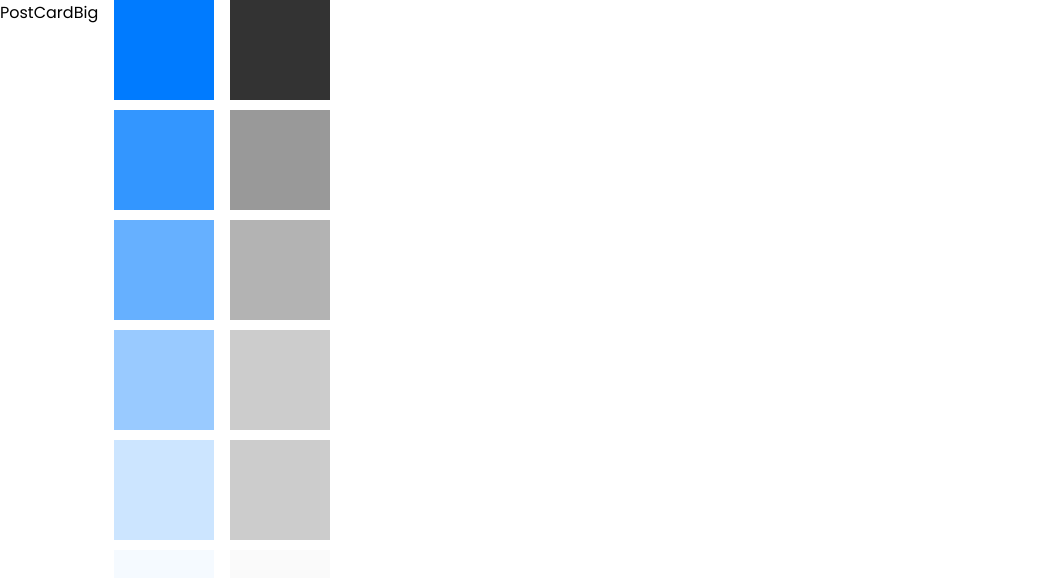
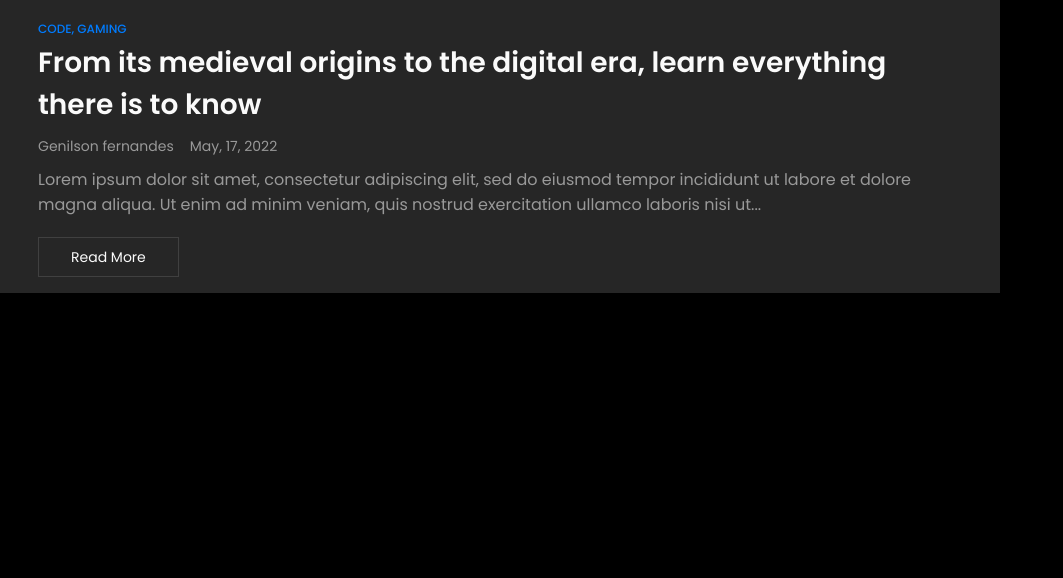
Before and after one commit to geniilsonfernandes/blog-cms, a Next.js app: page / in a window 1280 px wide. Shown: the top 578 px of the page, without its empty margins (0-1063 px from the left). Built offline with nearby package versions, Linux system fonts and the light colour scheme.

Commit message:
create component postcardbig

```diff
--- a/next.config.js
+++ b/next.config.js
@@ -1,6 +1,9 @@
 /** @type {import('next').NextConfig} */
 const nextConfig = {
   reactStrictMode: true,
-}
+  images: {
+    domains: ["www.grupoescolar.com"],
+  },
+};
 
-module.exports = nextConfig
+module.exports = nextConfig;
--- a/src/components/PostCardBig/index.jsx
+++ b/src/components/PostCardBig/index.jsx
@@ -1,30 +1,34 @@
+import Image from "next/image";
 import React from "react";
 import styles from "./styles.module.scss";
 
-export const PostCardBig = () => {
+export const PostCardBig = ({ imageURL = false }) => {
   return (
-    <div className={styles.box}>
-      PostCardBig
-      <ul className={styles.boxes}>
-        <li></li>
-        <li></li>
-        <li></li>
-        <li></li>
-        <li></li>
-        <li></li>
-        <li></li>
-        <li></li>
-      </ul>
-      <ul className={styles.text}>
-        <li></li>
-        <li></li>
-        <li></li>
-        <li></li>
-        <li></li>
-        <li></li>
-        <li></li>
-        <li></li>
-      </ul>
+    <div className={styles.wrapper__post}>
+      {imageURL && <div className={styles.post__photo}></div>}
+
+      <div className={styles.post__details}>
+        <span className={styles.tag}>CODE, GAMING</span>
+        <h2 className={styles.title}>
+          From its medieval origins to the digital era, learn everything there
+          is to know
+        </h2>
+        <div className={styles.metadata}>
+          <div className={styles.user}>
+            <span>Genilson fernandes</span>
+          </div>
+
+          <div className={styles.date}>
+            <span>May, 17, 2022</span>
+          </div>
+        </div>
+        <p className={styles.excerpet}>
+          Lorem ipsum dolor sit amet, consectetur adipiscing elit, sed do
+          eiusmod tempor incididunt ut labore et dolore magna aliqua. Ut enim ad
+          minim veniam, quis nostrud exercitation ullamco laboris nisi ut...
+        </p>
+        <button className={styles.button}> Read More </button>
+      </div>
     </div>
   );
 };
--- a/src/components/PostCardBig/styles.module.scss
+++ b/src/components/PostCardBig/styles.module.scss
@@ -1,57 +1,104 @@
-.box {
-  display: flex;
-  gap: 16px;
-  ul {
-    list-style: none;
+.wrapper__post {
+  background: var(--color-background-300);
+  width: 100%;
+  max-width: 1000px;
+  @media screen and (max-width: 768px) {
+    max-width: 100%;
   }
-}
-.boxes {
-  li {
-    width: 100px;
-    height: 100px;
-    margin-bottom: 10px;
-    &:nth-child(1) {
-      background: var(--color-background-600);
+  .post__photo {
+    width: 100%;
+    height: 300px;
+    background: rgb(7, 22, 44);
+    overflow: hidden;
+    img {
+      width: 100%;
+      height: 100%;
+      object-fit: cover;
     }
-    &:nth-child(2) {
-      background: var(--color-background-500);
+  }
+
+  .tag {
+    display: inline-block;
+
+    font-weight: 500;
+    font-size: 1.2rem;
+    text-transform: uppercase;
+    color: var(--color-plt-primary);
+
+    margin-top: 4px;
+    @media screen and (max-width: 768px) {
+      font-size: 1rem;
     }
-    &:nth-child(3) {
-      background: var(--color-background-400);
+  }
+  .title {
+    font-weight: 600;
+    font-size: 2.8rem;
+    color: var(--color-text-100);
+    margin-top: 4px;
+    max-width: 100%;
+    cursor: pointer;
+    transition: color, ease-in-out 200ms;
+
+    &:hover {
+      color: var(--color-plt-primary);
+      text-decoration: underline;
     }
-    &:nth-child(4) {
-      background: var(--color-background-300);
-    }
-    &:nth-child(5) {
-      background: var(--color-background-200);
-    }
-    &:nth-child(6) {
-      background: var(--color-background-100);
+
+    @media screen and (max-width: 768px) {
+      font-size: 2.4rem;
     }
   }
 }
-.text {
-  li {
-    width: 100px;
-    height: 100px;
-    margin-bottom: 10px;
-    &:nth-child(1) {
-      background: var(--color-text-600);
+
+.post__details {
+  padding: 16px 38px;
+  .metadata {
+    display: flex;
+    align-items: center;
+    gap: 16px;
+    font-size: 1.4rem;
+    color: var(--color-text-500);
+    padding-top: 10px;
+
+    .user {
+      font-weight: 400;
+      font-size: inherit;
+      color: inherit;
     }
-    &:nth-child(2) {
-      background: var(--color-text-500);
+    .date {
+      font-weight: 400;
+      font-size: inherit;
+      color: inherit;
     }
-    &:nth-child(3) {
-      background: var(--color-text-400);
+    @media screen and (max-width: 768px) {
+      font-size: 1.2rem;
     }
-    &:nth-child(4) {
-      background: var(--color-text-300);
-    }
-    &:nth-child(5) {
-      background: var(--color-text-300);
-    }
-    &:nth-child(6) {
-      background: var(--color-text-100);
+  }
+  .excerpet {
+    font-weight: 400;
+    font-size: 1.6rem;
+    color: var(--color-text-500);
+
+    padding: 10px 0 20px 0;
+    @media screen and (max-width: 768px) {
+      font-size: 1.4rem;
     }
   }
 }
+
+.button {
+  border: 1px solid var(--color-background-100);
+  height: 40px;
+  padding: 0 32px;
+  transition: border, ease-in-out 400ms;
+  cursor: pointer;
+  font-size: 1.4rem;
+  &:hover {
+    border: 1px solid var(--color-plt-primary);
+    color: var(--color-plt-primary);
+    background: var(--color-background-500);
+  }
+  @media screen and (max-width: 768px) {
+    font-size: 1.2rem;
+  }
+}
--- a/src/styles/globals.css
+++ b/src/styles/globals.css
@@ -5,29 +5,48 @@
 }
 
 :root {
-  --color-plt-primary: 211;
-  --color-plt-secundary: 0;
-  --color-plt-secundary-saturation: 10;
+  --color-plt-primary: #007bfd;
 
-  --color-background-600: hsl(var(--color-plt-primary), 100%, 50%);
-  --color-background-500: hsl(var(--color-plt-primary), 100%, 60%);
-  --color-background-400: hsl(var(--color-plt-primary), 100%, 70%);
-  --color-background-300: hsl(var(--color-plt-primary), 100%, 80%);
-  --color-background-200: hsl(var(--color-plt-primary), 100%, 90%);
-  --color-background-100: hsl(var(--color-plt-primary), 100%, 98%);
+  --color-background-600: hsl(0, 0%, 0%);
+  --color-background-500: hsl(0, 0%, 5%);
+  --color-background-400: hsl(0, 0%, 10%);
+  --color-background-300: hsl(0, 0%, 15%);
+  --color-background-200: hsl(0, 0%, 20%);
+  --color-background-100: hsl(0, 0%, 25%);
 
-  --color-text-600: hsl(var(--color-plt-secundary), 0%, 20%);
-  --color-text-500: hsl(var(--color-plt-secundary), 0%, 60%);
-  --color-text-400: hsl(var(--color-plt-secundary), 0%, 70%);
-  --color-text-300: hsl(var(--color-plt-secundary), 0%, 80%);
-  --color-text-200: hsl(var(--color-plt-secundary), 0%, 98%);
-  --color-text-100: hsl(var(--color-plt-secundary), 0%, 98%);
+  --color-text-600: hsl(0, 0%, 20%);
+  --color-text-500: hsl(0, 0%, 60%);
+  --color-text-400: hsl(0, 0%, 70%);
+  --color-text-300: hsl(0, 0%, 80%);
+  --color-text-200: hsl(0, 0%, 98%);
+  --color-text-100: hsl(0, 0%, 98%);
 }
+
 html,
 body {
+  font-size: 62.5%;
   font-family: "Poppins", sans-serif;
+  background: var(--color-background-600);
 }
-
+h1,
+h2,
+h3,
+h4,
+h5,
+h6 {
+  color: var(--color-text-100);
+}
 a {
   text-decoration: none;
 }
+button,
+input {
+  outline: none;
+  border: none;
+  font-family: "Poppins", sans-serif;
+  background: transparent;
+  color: var(--color-text-100);
+}
+
+@media screen and (max-width: 768px) {
+}
```
